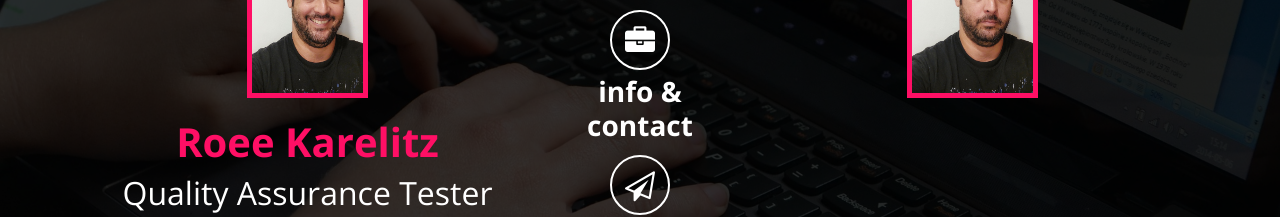
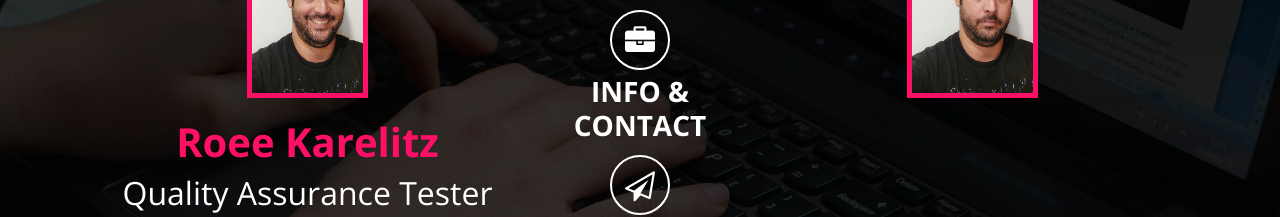
Before and after one commit to roeekz/profile, a plain HTML site: page index.html in a window 1280 px wide. Shown: the part 222-439 px from the top of the page. Drawn offline with nearby package versions, Linux system fonts and the light colour scheme.

Commit message:
Update index.html

```diff
--- a/index.html
+++ b/index.html
@@ -63,7 +63,7 @@
                         </a>
                         <a href="#resume-sec" class="wow bounceIn animated" data-wow-duration="1s" data-wow-delay=".3s">
                             <i class="fa fa-briefcase icon-round"></i>
-                            <h3 class="wow bounceIn animated" data-wow-duration="1s" data-wow-delay=".4s">info & contact</h3>
+                            <h3 class="wow bounceIn animated" data-wow-duration="1s" data-wow-delay=".4s">INFO & CONTACT</h3>
                         </a>
                         <a href="#portfolio-sec" class="wow bounceIn animated" data-wow-duration="1s" data-wow-delay=".5s">
 
```
